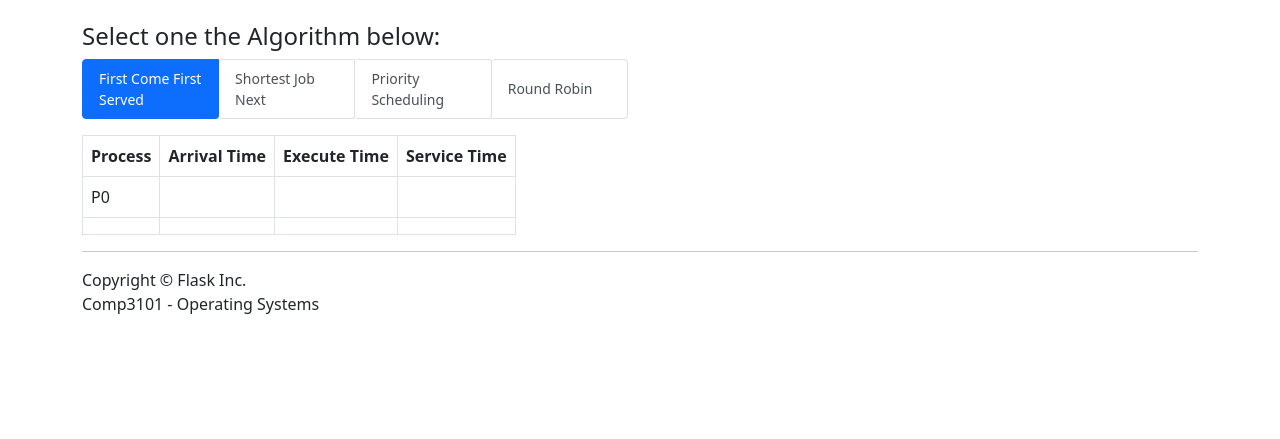
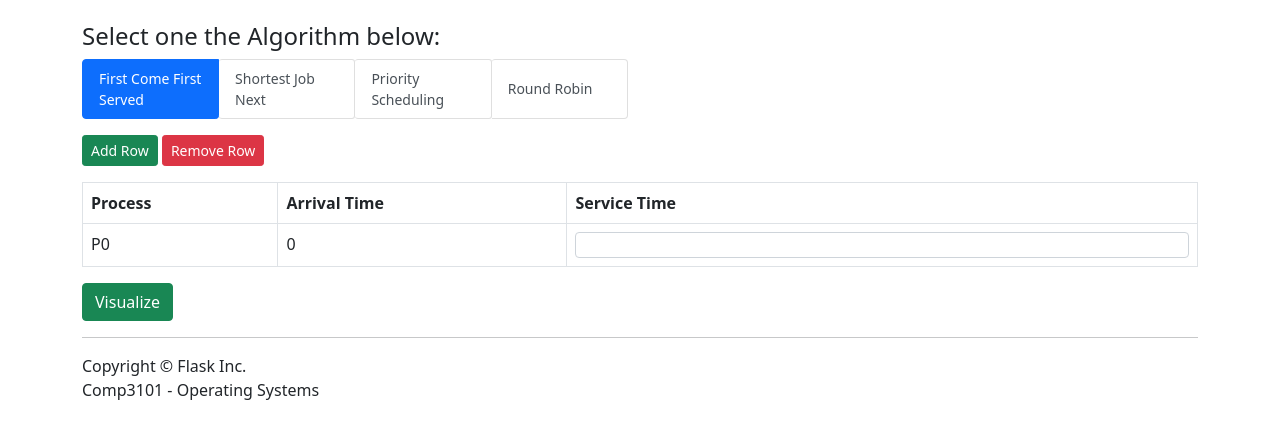
Before and after one commit to rxmii4269/COMP3101-FinalProject, a Flask app: page / in a window 1280 px wide. Shown: the part 58-497 px from the top of the page. Run offline with Flask 2, Linux system fonts and the light colour scheme.

Commit message:
added functionality to add and remove rows, added visualize button

```diff
--- a/app/static/js/app.js
+++ b/app/static/js/app.js
@@ -1,7 +1,33 @@
-"use strict;"
+"use strict";
 
+let $currTableRow = $("#FCFS #start");
+let curValue = parseInt($currTableRow.text().split("")[1]);
+$(".add-row").click(function () {
+  if ($("#FCFS").is(".active")) {
+    let val = curValue + 1;
+    let row = `<tr>
+                  <td>P${val}</td>
+                  <td><input class="form-control p-0" type="number" value="${val}"></td>
+                  <td><input class="form-control p-0" type="number"></td>
+              </tr>`;
+    $("#FCFS-table").append(row);
+    curValue = val;
+  } else if ($("#SJN").is(".active")) {
+    console.log($("#SJN-table"));
+  }
+});
 
+$(".remove-row").click(function () {
+  if ($("#FCFS").is(".active")) {
+    let FCFSTableRows = $("#FCFS-table tr");
 
-function FCFS(processQueue){
+    if (FCFSTableRows.length > 2) {
+      FCFSTableRows.last().remove();
 
-}
+    }
+  } else if ($("#SJN").is(".active")) {
+    console.log("works");
+  }
+});
+
+function FCFS(readyQueue) {}
--- a/app/templates/base.html
+++ b/app/templates/base.html
@@ -21,6 +21,7 @@
         </div>
     </footer>
 <script src="https://cdn.jsdelivr.net/npm/bootstrap@5.0.0-alpha3/dist/js/bootstrap.bundle.min.js" integrity="sha384-popRpmFF9JQgExhfw5tZT4I9/CI5e2QcuUZPOVXb1m7qUmeR2b50u+YFEYe1wgzy" crossorigin="anonymous"></script>
+<script src="https://code.jquery.com/jquery-3.5.1.min.js" integrity="sha256-9/aliU8dGd2tb6OSsuzixeV4y/faTqgFtohetphbbj0=" crossorigin="anonymous"></script>
 <script src="{{ url_for('static', filename='js/app.js') }}"></script>
 </body>
 </html>
--- a/app/templates/home.html
+++ b/app/templates/home.html
@@ -16,9 +16,9 @@
       </button>
       <button
         class="list-group-item list-group-item-action btn-sm"
-        id="SJF-list"
+        id="SJN-list"
         data-toggle="list"
-        data-target="#SJF"
+        data-target="#SJN"
         role="tab"
         aria-controls="profile"
       >
@@ -49,41 +49,54 @@
 </div>
 
 <div class="mt-3 tab-content">
-  <table
-    class="fade show tab-pane active table table-hover table-bordered table-responsive"
+  <button type="button" class="btn btn-sm btn-success add-row">Add Row</button>
+  <button type="button" class="btn btn-sm btn-danger remove-row">
+    Remove Row
+  </button>
+  <div
+    class="fade tab-pane show active"
     id="FCFS"
     role="tabpanel"
     aria-labelledby="FCFS-list"
+  >
+    <table
+      class="table table-hover table-bordered table-responsive mt-3"
+      id="FCFS-table"
     >
       <thead>
         <tr>
           <th scope="col">Process</th>
           <th scope="col">Arrival Time</th>
-        <th scope="col">Execute Time</th>
           <th scope="col">Service Time</th>
         </tr>
       </thead>
       <tbody>
         <tr>
-        <td scope="row">P0</td>
-        <td></td>
-        <td></td>
-        <td></td>
-      </tr>
-      <tr>
-        <td scope="row"></td>
-        <td></td>
-        <td></td>
-        <td></td>
+          <td scope="row" id="start">P0</td>
+          <td>0</td>
+          <td>
+            <input
+              class="form-control p-0"
+              type="number"
+              name="arrivalTime"
+              id=""
+            />
+          </td>
         </tr>
       </tbody>
     </table>
+    <button class="btn btn-md btn-success">Visualize</button>
+  </div>
 
+  <div
+    class="fade tab-pane"
+    id="SJN"
+    role="tabpanel"
+    aria-labelledby="SJN-list"
+  >
     <table
-    class="fade tab-pane table table-hover table-bordered table-responsive collapse"
-    id="SJF"
-    role="tabpanel"
-    aria-labelledby="SJF-list"
+      class="table table-hover table-bordered table-responsive mt-3"
+      id="SJN-table"
     >
       <thead>
         <tr>
@@ -108,13 +121,10 @@
         </tr>
       </tbody>
     </table>
+  </div>
 
-  <table
-    class="fade tab-pane table table-hover table-bordered table-responsive collapse"
-    id="PS"
-    role="tabpanel"
-    aria-labelledby="PS-list"
-  >
+  <div class="fade tab-pane" id="PS" role="tabpanel" aria-labelledby="PS-list">
+    <table class="table table-hover table-bordered table-responsive mt-3">
       <thead>
         <tr>
           <th scope="col">Process</th>
@@ -141,14 +151,9 @@
         </tr>
       </tbody>
     </table>
-
-  <div
-    id="RR"
-    class="fade tab-pane collapse"
-    role="tabpanel"
-    aria-labelledby="RR-list"
-  >
-    <table class="table table-hover table-bordered table-responsive">
+  </div>
+  <div id="RR" class="fade tab-pane" role="tabpanel" aria-labelledby="RR-list">
+    <table class="table table-hover table-bordered table-responsive mt-3">
       <thead>
         <tr>
           <th scope="col">Process</th>
@@ -171,7 +176,7 @@
     </table>
     <label for="">
       Quantum
-      <input class="form-control" type="number" name="quantum" id="">
+      <input class="form-control" type="number" name="quantum" id="" />
     </label>
   </div>
 </div>
```
Also changed, not shown: package.json (added, +13 -0 lines), .eslintrc.json (added), 2 other files. Lines whose indentation alone changed are shown as unchanged.
